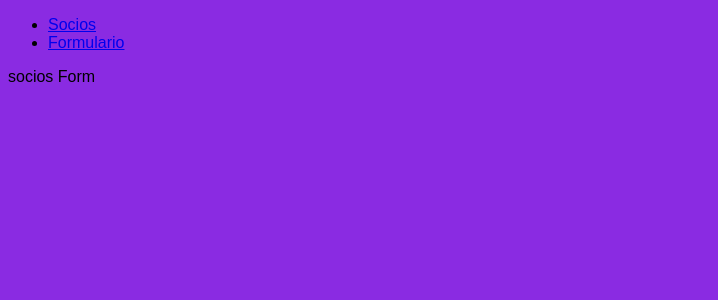
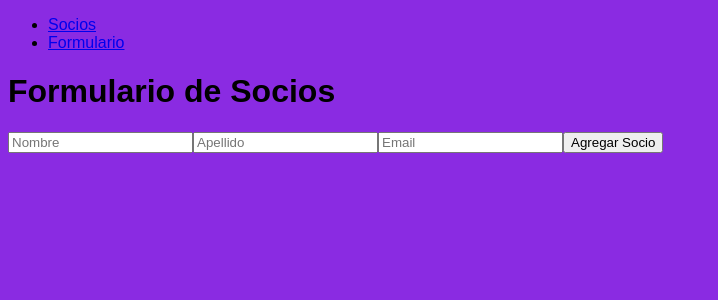
Before and after one commit to gabigallardo/sociosKarazuno, a React (Vite) app in the folder socios_karazuno_react/: page /form in a window 1280 px wide. Shown: the top 300 px of the page, without its empty margins (0-718 px from the left). Built offline with nearby package versions, Linux system fonts and the light colour scheme.

Commit message:
conectando react para poder subir cosas a la API

```diff
--- a/socios_karazuno_react/package.json
+++ b/socios_karazuno_react/package.json
@@ -13,6 +13,7 @@
     "axios": "^1.12.2",
     "react": "^18.2.0",
     "react-dom": "^18.2.0",
+    "react-hook-form": "^7.63.0",
     "react-router-dom": "^7.9.2"
   },
   "devDependencies": {
--- a/socios_karazuno_react/src/components/ListaSocios.jsx
+++ b/socios_karazuno_react/src/components/ListaSocios.jsx
@@ -1,6 +1,6 @@
 import { useEffect, useState } from "react";
 import { getSocios } from "../api/socios.api";
-
+import { TarjetaLista } from "./TarjetaLista";
 export default function ListaSocios() {
   const [socios, setSocios] = useState([]);
 
@@ -19,13 +19,12 @@ export default function ListaSocios() {
 
 return (
   <div>
+    <h2>Lista de Socios</h2>
     {socios.length === 0 ? (
       <p>No hay socios para mostrar</p>
     ) : (
       socios.map((socio) => (
-        <div key={socio.id}>
-          {socio.nombre} {socio.apellido}
-        </div>
+        <TarjetaLista key={socio.id} socio={socio} />
       ))
     )}
   </div>
--- /dev/null
+++ b/socios_karazuno_react/src/components/TarjetaLista.jsx
@@ -0,0 +1,7 @@
+export function TarjetaLista({ socio }) {
+  return (
+    <div key={socio.id}>
+      {socio.nombre} {socio.apellido}
+    </div>
+  );
+}
--- a/socios_karazuno_react/src/pages/sociosForm.jsx
+++ b/socios_karazuno_react/src/pages/sociosForm.jsx
@@ -1,5 +1,23 @@
 import React from "react";
+import { useForm } from "react-hook-form";
 function SociosForm() {
-  return <div>socios Form</div>;
+  const { register, handleSubmit, formState: { errors } } = useForm();
+  const onSubmit = (data) => {
+    console.log(data);
+  };
+  return (
+    <div>
+      <h1>Formulario de Socios</h1>
+      <form onSubmit={handleSubmit(onSubmit)}>
+        <input type="text" placeholder="Nombre" {...register("nombre", { required: true })} />
+        {errors.nombre && <span>Este campo es obligatorio</span>}
+        <input type="text" placeholder="Apellido" {...register("apellido", { required: true })} />
+        {errors.apellido && <span>Este campo es obligatorio</span>}
+        <input type="email" placeholder="Email" {...register("email", { required: true })} />
+        {errors.email && <span>Este campo es obligatorio</span>}
+        <button type="submit">Agregar Socio</button>
+    </form>
+  </div>
+  );
 }
 export default SociosForm;
```
Also changed, not shown: 1 other file (tests, documents, lock files or other folders).
